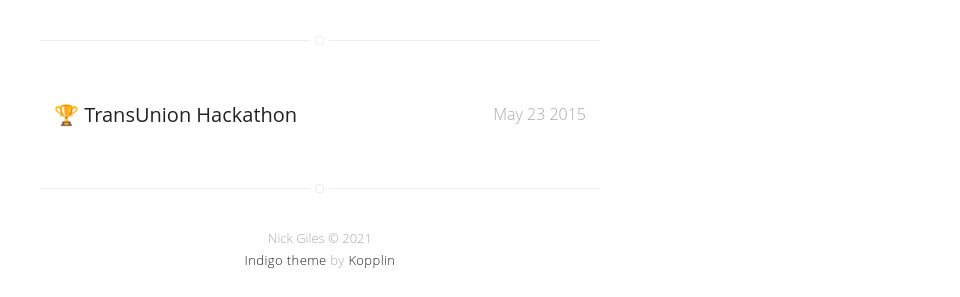
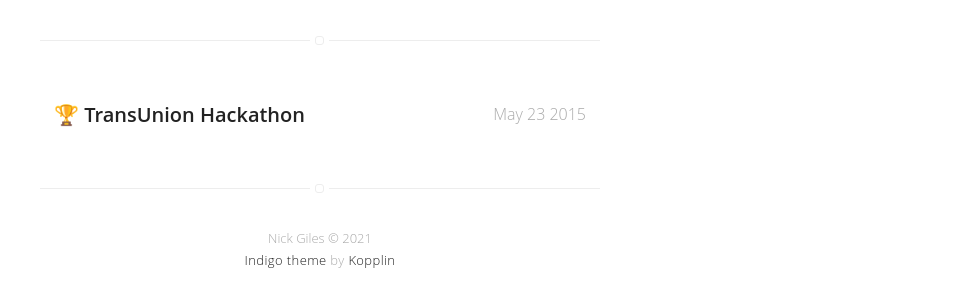
Before and after one commit to Nicholasdgiles/nicholasgiles.github.io, a Jekyll site: the page built from projects.html, in a window 1280 px wide. Shown: the part 452-749 px from the top of the page, without its empty margins (320-1280 px from the left). Built offline with Jekyll 4.4.1, drawn with Linux system fonts in a browser that asks for light colours; emoji names are drawn with the system emoji font.

Commit message:
fomt updates

```diff
--- a/_sass/components/author.sass
+++ b/_sass/components/author.sass
@@ -17,7 +17,7 @@
     > .toright > .name
         font-size: 1.5rem
         font-family: $fontSans
-        font-weight: 500
+        font-weight: 600
         margin: 6px 0 0
 
         @media #{$mobile}
--- a/_sass/pages/home-blog-projects.sass
+++ b/_sass/pages/home-blog-projects.sass
@@ -40,7 +40,7 @@
     > .item > .url > .title
         margin: 0
         width: 75%
-        font-weight: 500
+        font-weight: 600
         transition: all ease-in-out .2s
 
     > .item:hover > .url > .title
--- a/_sass/pages/page.sass
+++ b/_sass/pages/page.sass
@@ -1,5 +1,4 @@
 .page
-    margin-top: 125px
 
     > h1
         text-align: center
```
Also changed, not shown: 11 other files.
